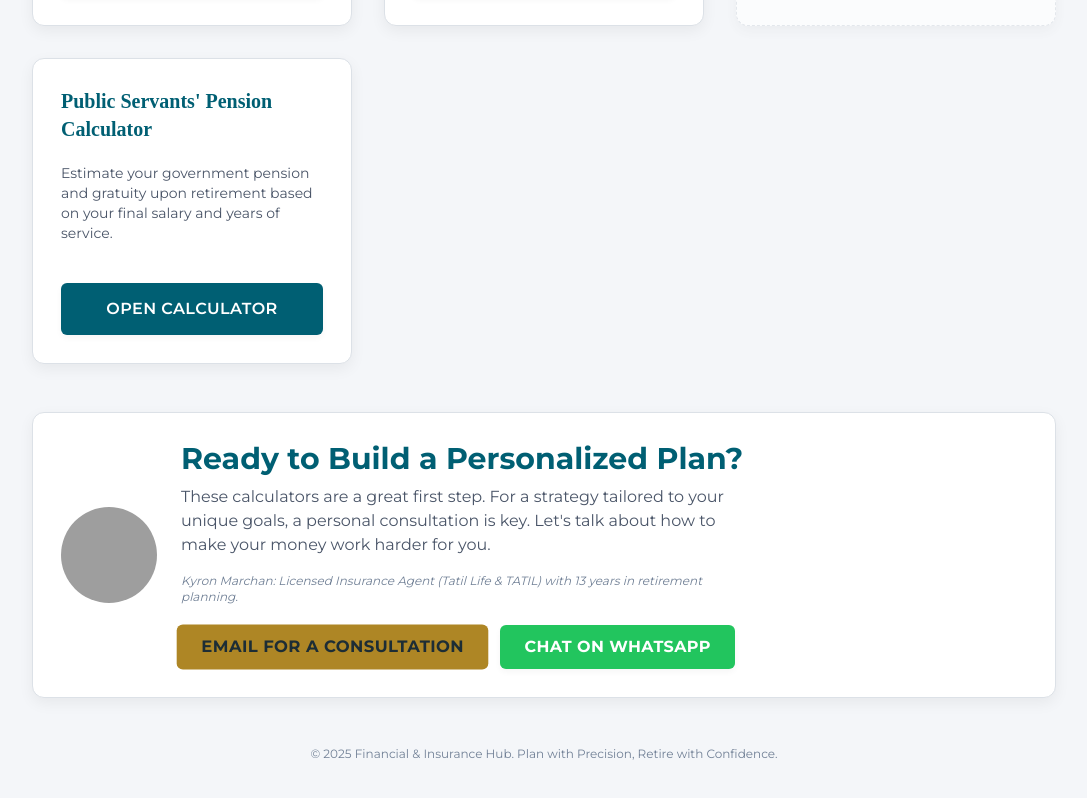
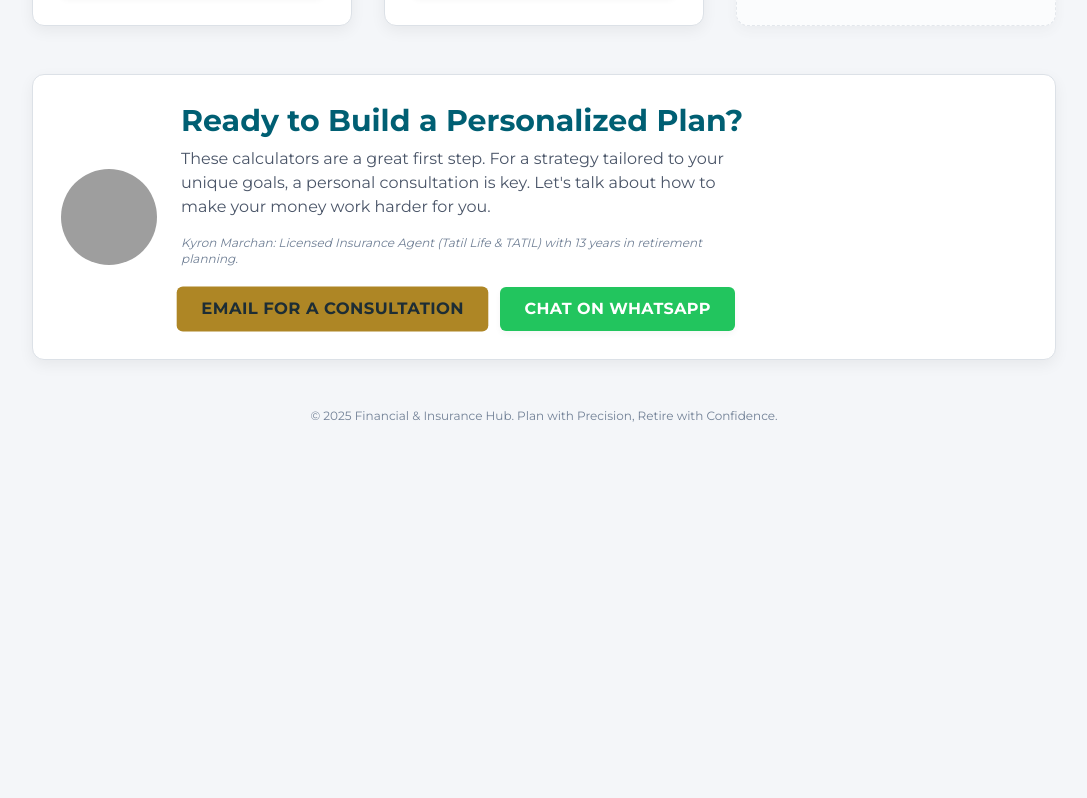
Before and after one commit to Kelsean868/T-T-Financial-Insurance-Hub, a plain HTML site: page index.html in a window 1280 px wide. Shown: the part 1114-1912 px from the top of the page, without its empty margins (96-1183 px from the left). After the commit the page ends 1602 px from the top, so only its background shows below. Drawn offline with nearby package versions, Linux system fonts and the light colour scheme; grey boxes are pictures that could not be loaded; a web font is replaced by a local one.

Commit message:
Update index.html

```diff
--- a/index.html
+++ b/index.html
@@ -280,7 +280,7 @@
                                 Estimate your future National Insurance Scheme (NIS) retirement pension and see how it combines with the Senior Citizen's Pension (SCP).
                             </p>
                         </div>
-                        <a href="./nis-scp-calculator.html" class="main-action-button button-base mt-4">Open Calculator</a>
+                        <a href="./nis-senior-citizen-pension-calculator.html" class="main-action-button button-base mt-4">Open Calculator</a>
                     </div>
 
                     <!-- Public Servants' Pension Calculator Card -->
@@ -291,7 +291,7 @@
                                 Estimate your government pension and gratuity upon retirement based on your final salary and years of service.
                             </p>
                         </div>
-                        <a href="./public-servant-pension.html" class="main-action-button button-base mt-4">Open Calculator</a>
+                        <a href="./public-servants-pension-calculator.html" class="main-action-button button-base mt-4">Open Calculator</a>
                     </div>
 
                     <!-- Coming Soon Card -->
@@ -304,17 +304,7 @@
                         </div>
                     </div>
 
-                                <!-- Public Servants' Pension Calculator Card -->
-                <div class="bento-box">
-                    <div class="calculator-card-content">
-                        <h3 class="bento-section-title text-xl text-[var(--primary-accent)]">Public Servants' Pension Calculator</h3>
-                        <p class="text-[var(--text-secondary)] text-sm mb-6">
-                            Estimate your government pension and gratuity upon retirement based on your final salary and years of service.
-                        </p>
-                    </div>
-                    <a href="./public-servants-pension-calculator.html" class="main-action-button button-base mt-4">Open Calculator</a>
                 </div>
-            </div>
             </section>
 
              <section class="bento-box" id="main-cta">
```
